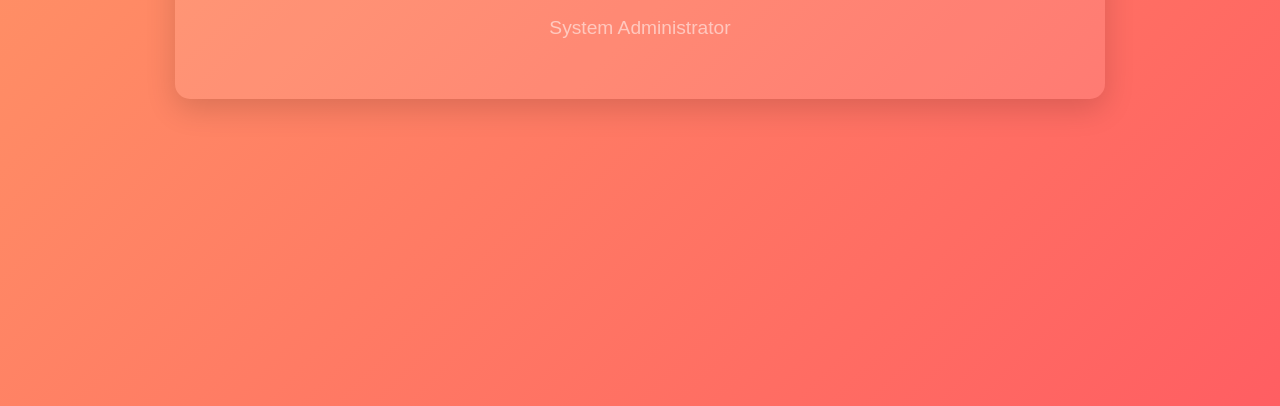
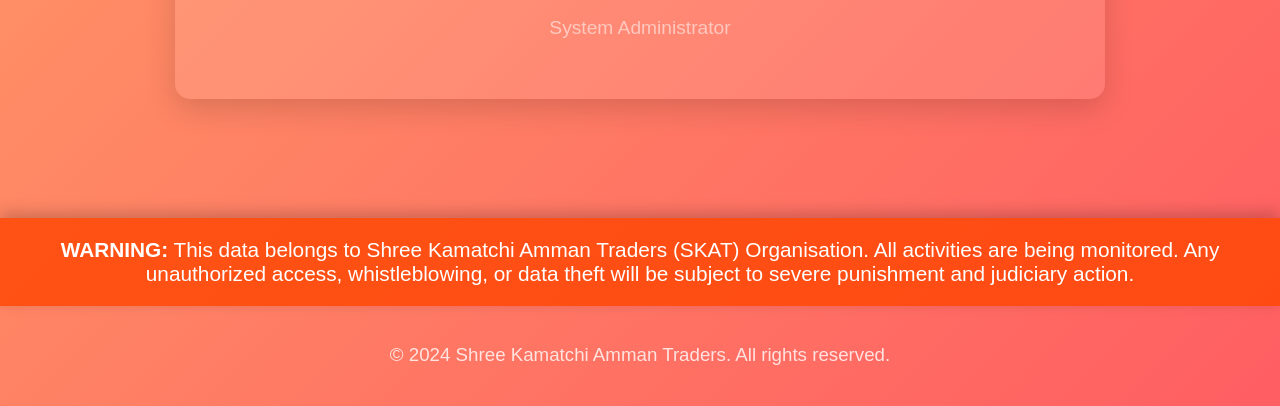
Before and after one commit to Shidharth2916/Welcome-Screen, a plain HTML site: page index.html in a window 1280 px wide. Shown: the part 394-800 px from the top of the page. Drawn offline with Linux system fonts and the light colour scheme.

Commit message:
Update index.html

```diff
--- a/index.html
+++ b/index.html
@@ -22,5 +22,19 @@
         <p id="date-time"></p>
         <p class="redirect-message">System Administrator</p>
     </div>
+
+    <!-- Warning Message Section -->
+    <div class="warning">
+        <p>
+            <strong>WARNING:</strong> This data belongs to Shree Kamatchi Amman Traders (SKAT) Organisation.
+            All activities are being monitored. Any unauthorized access, whistleblowing, or data theft will
+            be subject to severe punishment and judiciary action.
+        </p>
+    </div>
+
+    <!-- Footer Section for Copyright -->
+    <footer>
+        <p>&copy; 2024 Shree Kamatchi Amman Traders. All rights reserved.</p>
+    </footer>
 </body>
 </html>
```
